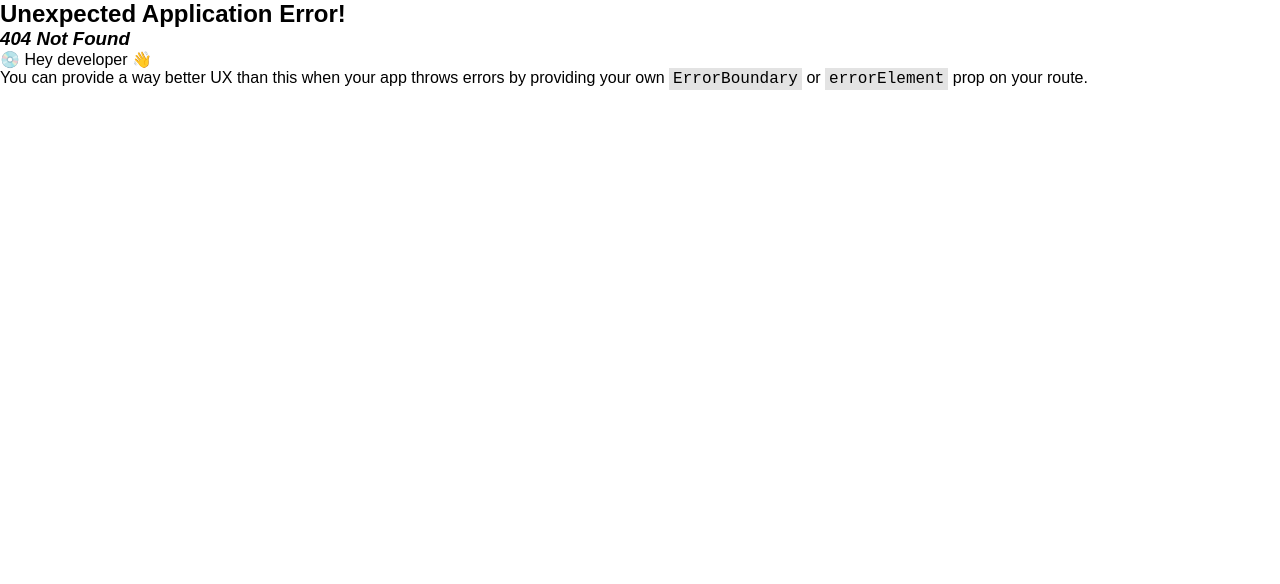
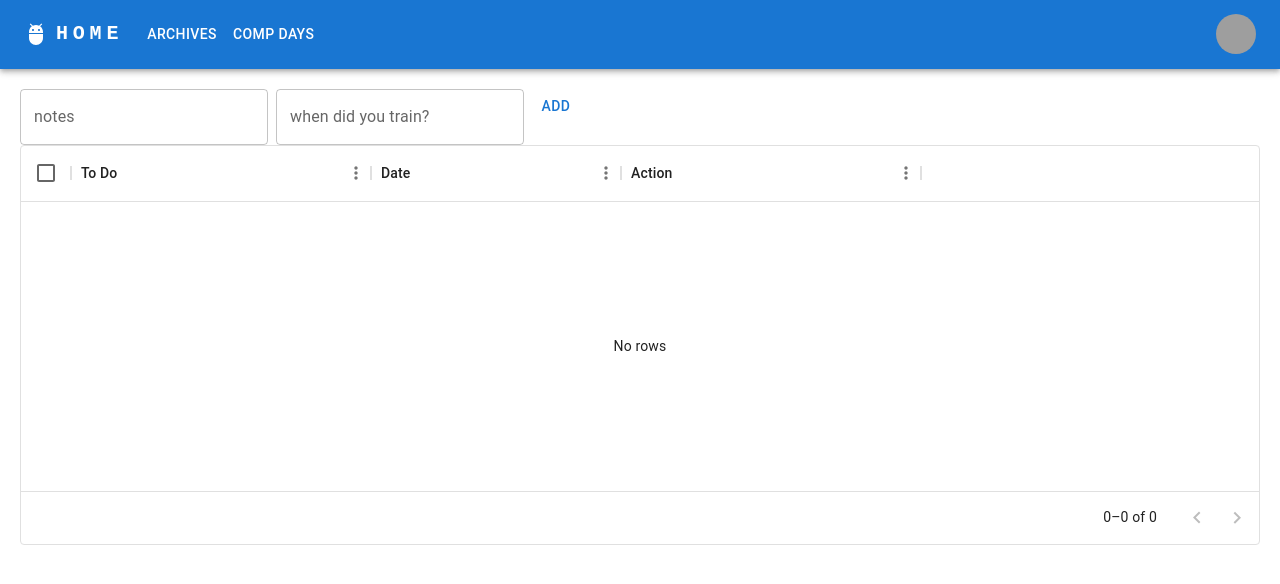
Before and after one commit to reggie1337/BjjBuddy, a React (Create React App) app: page /log in a window 1280 px wide. Before the commit this address had no page. Shown: the top 584 px of the page. Built offline with nearby package versions, Linux system fonts and the light colour scheme; grey boxes are pictures that could not be loaded.

Commit message:
refactor directory structure

```diff
--- a/src/index.css
+++ /dev/null
@@ -1,13 +0,0 @@
-body {
-  margin: 0;
-  font-family: -apple-system, BlinkMacSystemFont, 'Segoe UI', 'Roboto', 'Oxygen',
-    'Ubuntu', 'Cantarell', 'Fira Sans', 'Droid Sans', 'Helvetica Neue',
-    sans-serif;
-  -webkit-font-smoothing: antialiased;
-  -moz-osx-font-smoothing: grayscale;
-}
-
-code {
-  font-family: source-code-pro, Menlo, Monaco, Consolas, 'Courier New',
-    monospace;
-}
--- a/src/models/Item.ts
+++ /dev/null
@@ -1,6 +0,0 @@
-import AddJournalEntry from "../views/AddItems";
-import { JournalEntry } from "./JournalEntry";
-
-export interface Item {
-  AddJournalEntryCallback: (newEntry: JournalEntry) => void;
-}
--- a/src/views/home.tsx
+++ b/src/modules/home/pages/Home.tsx
@@ -1,6 +1,4 @@
-import React from "react";
 import { Link } from "react-router-dom";
-import "../App.css";
 
 function Home() {
   return (
@@ -17,7 +15,7 @@ function Home() {
       >
         <div className="Front-page">
           <h1 className="title">Battle-Buddy</h1>
-          <Link to={"/app/1"}>
+          <Link to={"/log"}>
             <button className="enter" type="button">
               LOG
             </button>
--- a/src/views/AddItems.tsx
+++ b/src/modules/log/components/AddItems.tsx
@@ -3,7 +3,7 @@ import { TextField, Button } from "@mui/material";
 import dayjs, { Dayjs } from "dayjs";
 import { AdapterDayjs } from "@mui/x-date-pickers/AdapterDayjs";
 import { DatePicker, LocalizationProvider } from "@mui/x-date-pickers";
-import { JournalEntry } from "../models/JournalEntry";
+import { type JournalEntry } from "../types/JournalEntry";
 
 interface AddJournalEntryProps {
   addJournalEntryCallBack: (newEntry: JournalEntry) => void;
@@ -54,7 +54,7 @@ const AddJournalEntry: React.FC<AddJournalEntryProps> = ({
           onChange={(newValue) => setNewDate(newValue)}
         />
       </LocalizationProvider>
-      <Button className="add" onClick={handleAddEntry}>
+      <Button className="enter" onClick={handleAddEntry}>
         Add
       </Button>
     </>
--- a/src/views/DataGrid.tsx
+++ b/src/modules/log/components/DataGrid.tsx
@@ -1,9 +1,8 @@
 import * as React from "react";
 import Box from "@mui/material/Box";
-import { DataGrid, GridColDef, GridValueGetterParams } from "@mui/x-data-grid";
-import { JournalEntry } from "../models/JournalEntry";
-import JournalModal from "./modal";
-import newJournalItem from "./AddItems";
+import { DataGrid, GridColDef } from "@mui/x-data-grid";
+import { type JournalEntry } from "../types/JournalEntry";
+import JournalModal from "./Modal";
 
 interface Props {
   rows: JournalEntry[];
@@ -33,7 +32,7 @@ const DataGridDemo: React.FC<Props> = ({ rows, removeTodosCallback }) => {
       align: "left",
       filterable: false,
       renderCell: (params) => {
-        const removeEntry = (e: any) => {
+        const removeTodo = (e: any) => {
           e.stopPropagation();
           removeTodosCallback(params.row.id);
         };
@@ -41,7 +40,7 @@ const DataGridDemo: React.FC<Props> = ({ rows, removeTodosCallback }) => {
           <>
             {/* <button className="enter">Open</button> */}
             <JournalModal />
-            <button className="enter" onClick={removeEntry}>
+            <button className="enter" onClick={removeTodo}>
               Delete
             </button>
             {/* add archive function and send to archive pages */}
--- a/src/views/modal.tsx
+++ b/src/modules/log/components/Modal.tsx
@@ -3,7 +3,6 @@ import Box from "@mui/material/Box";
 import Button from "@mui/material/Button";
 import Typography from "@mui/material/Typography";
 import Modal from "@mui/material/Modal";
-import App from "./App";
 
 const style = {
   position: "absolute",
@@ -17,7 +16,7 @@ const style = {
   p: 4,
 };
 
-export default function BasicModal() {
+export default function BasicModal(this: any) {
   const [open, setOpen] = React.useState(false);
   const handleOpen = () => setOpen(true);
   const handleClose = () => setOpen(false);
@@ -36,11 +35,9 @@ export default function BasicModal() {
             Journal Entry
           </Typography>
           <Typography id="modal-modal-description" sx={{ mt: 2 }}>
-            Duis mollis, est non commodo luctus, nisi erat porttitor ligula.
-            <li></li>
-            <button className="enter">Delete</button>
-            {/* add archive function and send to archive pages */}
-            <button className="enter">Archive</button>
+            {/* <button className="enter">Delete</button>
+             add archive function and send to archive pages
+            <button className="enter">Archive</button> */}
           </Typography>
         </Box>
       </Modal>
--- a/src/views/App.tsx
+++ b/src/modules/log/pages/Log.tsx
@@ -1,14 +1,10 @@
 import React, { useState } from "react";
-import dayjs, { Dayjs } from "dayjs";
-import ResponsiveAppBar from "./AppToolBar";
-import DataGridDemo from "./DataGrid";
-import { JournalEntry } from "../models/JournalEntry";
-import AddJournalEntry from "./AddItems";
+import ResponsiveAppBar from "../../../shared/components/AppToolBar";
+import DataGridDemo from "../components/DataGrid";
+import { type JournalEntry } from "../types/JournalEntry";
+import AddJournalEntry from "../components/AddItems";
 
 export default function App() {
-  const currentDate = dayjs();
-  const dateFormat = dayjs().format("MM-DD-YYYY");
-
   const [journalEntries, setJournalEntries] = useState<JournalEntry[]>([]);
   // const [newEntries, setEntries] = useState<JournalEntry[]>([]);
   // const [newDate, setNewDate] = useState<Dayjs | null>(null);
--- a/src/models/JournalEntry.ts
+++ b/src/modules/log/types/JournalEntry.ts
@@ -1,7 +1,7 @@
 import { Dayjs } from "dayjs";
 
-export interface JournalEntry {
+export type JournalEntry = {
   id: number;
   value: string;
   date: Dayjs;
-}
+};
--- a/src/views/AppToolBar.tsx
+++ b/src/shared/components/AppToolBar.tsx
@@ -12,7 +12,6 @@ import Button from "@mui/material/Button";
 import Tooltip from "@mui/material/Tooltip";
 import MenuItem from "@mui/material/MenuItem";
 import AdbIcon from "@mui/icons-material/Adb";
-import { Link } from "react-router-dom";
 
 const pages = ["Archives", "Comp days"];
 const settings = ["Profile", "Account", "Dashboard", "Logout"];
```
Also changed, not shown: src/index.tsx (+6 -6 lines), src/logo.svg (deleted), src/styles.css (line endings or trailing spaces), 1 other file (tests, documents, lock files or other folders).
